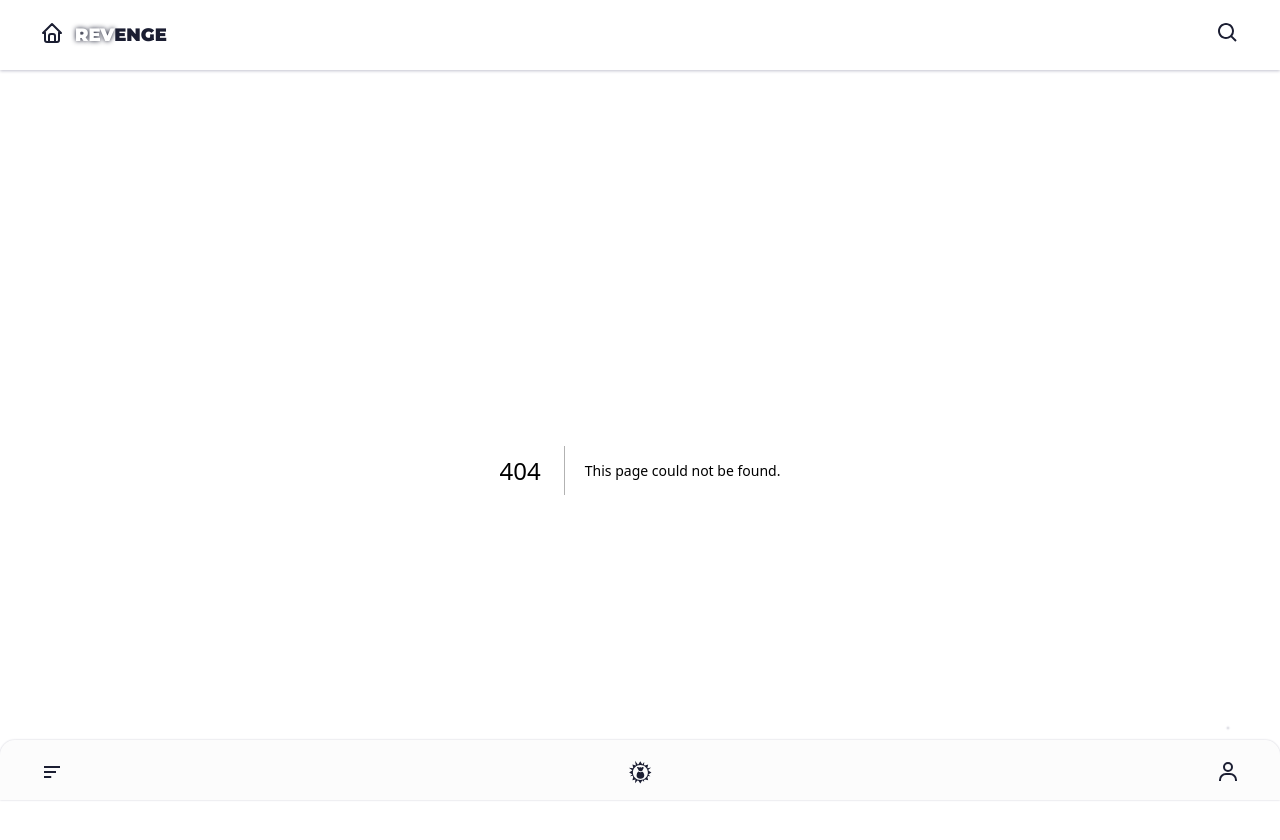
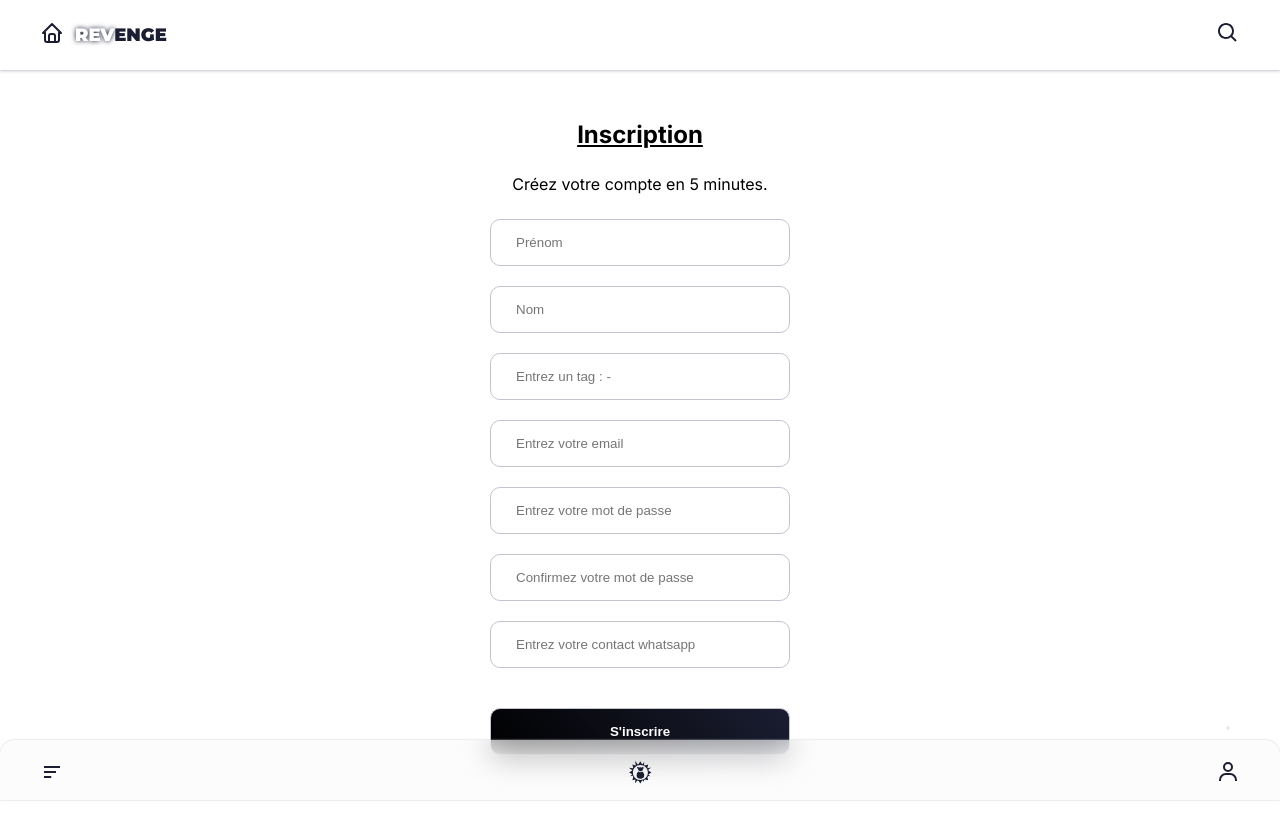
Before and after one commit to revenge-buy/plateforme, a Next.js app: page /auth/signup in a window 1280 px wide. Before the commit this address had no page. Shown: the top 840 px of the page. Built offline with nearby package versions, Linux system fonts and the light colour scheme; no server answers.

Commit message:
home an auth

```diff
--- a/api/client.js
+++ b/api/client.js
@@ -4,11 +4,11 @@ import {createClient} from '@sanity/client'
 // import {createClient} from 'https://esm.sh/@sanity/client'
 
 const client = createClient({
-  projectId: 'v9fy5pyd',
+  projectId: `${process.env.NEXT_PUBLIC_SANITY_ID}`,
   dataset: 'production',
   useCdn: false, // set to `true` to fetch from edge cache
   apiVersion: '2022-01-12', // use current date (YYYY-MM-DD) to target the latest API version
-  // token: process.env.SANITY_SECRET_TOKEN // Only if you want to update content with the client
+  token: `${process.env.NEXT_PUBLIC_SANITY_TOKEN}` // Only if you want to update content with the client
 })
 
 export default client;
--- /dev/null
+++ b/containers/Auth/AuthBox.jsx
@@ -0,0 +1,12 @@
+import AuthHeader from "./AuthHeader";
+import styles from "@/styles/Auth.module.css"
+import { useState } from "react";
+
+export default function AuthBox({ title, text, component }) {
+  return (
+    <div className={`${styles.authBox}`}>
+      <AuthHeader title={title} text={text} />
+      { component }
+    </div>
+  )
+}
--- /dev/null
+++ b/containers/Auth/AuthHeader.jsx
@@ -0,0 +1,15 @@
+import Logo from "@/components/Logo/Logo";
+import styles from "@/styles/Auth.module.css"
+
+export default function AuthHeader({ title, text }){
+  return (
+  <div className={styles.authHeader}>
+    <h2 v-if="title">{ title || '' }</h2>
+
+    <div>
+      <p className={styles.authHeaderText} v-if="text">{ text || '' }</p>
+      {/* <p class={styles.authHeaderText}>Et profitez d'un essai gratuit pendant 30 jours sans engagement. 🎁</p> */}
+    </div>
+  </div>
+  )
+}
--- /dev/null
+++ b/pages/auth/signup.jsx
@@ -0,0 +1,114 @@
+import { useState } from 'react'
+import { useRouter } from 'next/router'
+
+import client from '@/api/client'
+import Metas from '@/components/Metas'
+import AuthBox from '@/containers/Auth/AuthBox'
+import styles from '@/styles/Auth.module.css'
+
+const metas = {
+  title: 'Sign Up',
+  metas: [
+    {
+      name: "description",
+      content: 'Créez n compte Gratuit et économisez dès maintenant surchacun de vos achats.'
+    }
+  ]
+}
+
+export default function Login() {
+  const [user, setUser] = useState({
+    email: "",
+    password: "",
+    confirmPassword: "",
+    firstName: "",
+    lastName: "",
+    whatsapp: "",
+    userTag: "",
+    tagOk: false
+  })
+
+  const router = useRouter()
+
+  function checkTag() {
+    client.fetch(
+      `
+        * [_type == "seller" && userTag == ${user.userTag}]{
+          userTag
+        }
+      `
+    )
+      .then((resp) => {
+          if(resp[0].userTag)
+            {
+            setUser((user) => ({ ...user, tagOk: false }))
+            console.log(resp)
+            console.log({ tagError: 'tag taken' });
+            } else {
+              setUser((user) => ({ ...user, tagOk: true }))
+            }
+        })
+        .catch((error) => {
+          console.log({ error })
+        })
+  }
+
+  function createUser(e) {
+    e.preventDefault();
+
+    if (
+      (user.email !== "" &&
+      user.password !== "" &&
+      user.confirmPassword !== "" &&
+      user.firstName !== "" &&
+      user.lastName !== "" &&
+      user.userTag !== "") && user.password === user.confirmPassword && user.tagOk
+    ) {
+      client.create(
+        {
+          _type: "seller",
+          email: user.email,
+          password: user.password,
+          firstName: user.firstName,
+          lastName: user.lastName,
+          phone: user.whatsapp,
+          userTag: user.userTag
+        }
+      )
+        .then((resp) => {
+          console.log(ok)
+        })
+        .catch((error) => {
+          console.log({ error })
+        })
+    }
+  }
+
+  function handleChange(e) {
+    const name = e.target.name;
+    setUser((user) => ({ ...user, [name]: e.target.value}))
+  }
+
+  return (
+    <div className={`page ${styles.auth}`}>
+      <Metas title={metas.title} metas={metas.metas} />
+      <main className="section">
+        <AuthBox
+          title="Inscription" text="Créez votre compte en 5 minutes."
+          component={
+            <form>
+              <input className='input' name="firstName" type="text" placeholder='Prénom' value={user.firstName} onChange={handleChange} />
+              <input className='input' name="lastName" type="text" placeholder='Nom' value={user.lastName} onChange={handleChange} />
+              <input className='input' name="userTag" type="text" placeholder={`Entrez un tag : ${user.firstName}-${user.lastName}`} value={user.userTag} onChange={handleChange} onBlur={checkTag} />
+              <input className='input' name="email" type="email" placeholder='Entrez votre email' value={user.email} onChange={handleChange} />
+              <input className='input' name="password" type="password" placeholder='Entrez votre mot de passe' value={user.password} onChange={handleChange} />
+              <input className='input' name="confirmPassword" type="password" placeholder='Confirmez votre mot de passe' value={user.confirmPassword} onChange={handleChange} />
+              <input className='input' name="whatsapp" type="number" placeholder="Entrez votre contact whatsapp" value={user.whatsapp} onChange={handleChange} />
+              <p>{user.message}</p>
+              <input className='submit' type="submit" value="S'inscrire" onClick={createUser} />
+            </form>
+          } />
+      </main>
+    </div>
+  )
+}
--- /dev/null
+++ b/styles/Auth.module.css
@@ -0,0 +1,29 @@
+.authBox{
+  /* box-shadow: 0 0 5px var(--color-gray); */
+  width: 70%;
+  margin: auto;
+  display: flex;
+  flex-direction: column;
+  align-items: center;
+  text-align: center;
+  padding: 30px 35px;
+  border-radius: 20px;
+  gap: 25px;
+
+}
+
+.authHeader{
+  display: flex;
+  flex-direction: column;
+  gap: 25px;
+}
+
+.authHeader h2{
+  text-decoration: underline;
+}
+
+.authBox form{
+  display: flex;
+  flex-direction: column;
+  gap: 20px;
+}
--- a/styles/globals.css
+++ b/styles/globals.css
@@ -1,12 +1,22 @@
+/* fonts imports */
+@import url('https://fonts.googleapis.com/css2?family=Poppins:ital,wght@0,100;0,200;0,300;0,400;0,500;0,600;0,700;0,800;0,900;1,100;1,200;1,300;1,400;1,500;1,600;1,700;1,800;1,900&display=swap');
+@import url('https://fonts.googleapis.com/css2?family=Inter:wght@100;200;300;400;500;600;700;800;900&family=Poppins:ital,wght@0,100;0,200;0,300;0,400;0,500;0,600;0,700;0,800;0,900;1,100;1,200;1,300;1,400;1,500;1,600;1,700;1,800;1,900&display=swap');
+
+:root{
+  --color-dark_blue: rgb(27, 30, 50);
+  --color-gray: rgb(195, 195, 207);
+  --color-golf: goldenrod;
+}
+
 *{
   padding: 0;
   margin: 0;
-  box-sizing: border-box;
+  box-sizing:border-box;
   transition: 300ms cubic-bezier(0.175, 0.885, 0.32, 1.275);
 }
 
 body{
-  font-family: inter;
+  font-family: Inter;
   background-color: white;
 }
 
@@ -52,9 +62,29 @@ img{
 }
 
 .page{
-  margin-bottom: 60px;
+  padding-bottom: 60px;
 }
 
 .section{
   padding: 20px 40px;
 }
+
+.input{
+  width: 300px;
+  border: solid rgb(195, 195, 207) 1px;
+  padding: 15px 25px;
+}
+
+.submit {
+  width: 300px;
+  border: solid rgb(195, 195, 207) 1px;
+  background: linear-gradient(45deg, black, var(--color-dark_blue)) ;
+  color: white;
+  padding: 15px 25px;
+  cursor: pointer;
+  font-weight: 900;
+}
+
+.submit:hover{
+  opacity: 0.9;
+}
```
Also changed, not shown: containers/Home/Hero.jsx (+11 -1 lines), pages/auth/index.jsx (+115 -11 lines), pages/index.jsx (+4 -4 lines), styles/Home.module.css (+67 -7 lines), 1 other file (tests, documents, lock files or other folders).
